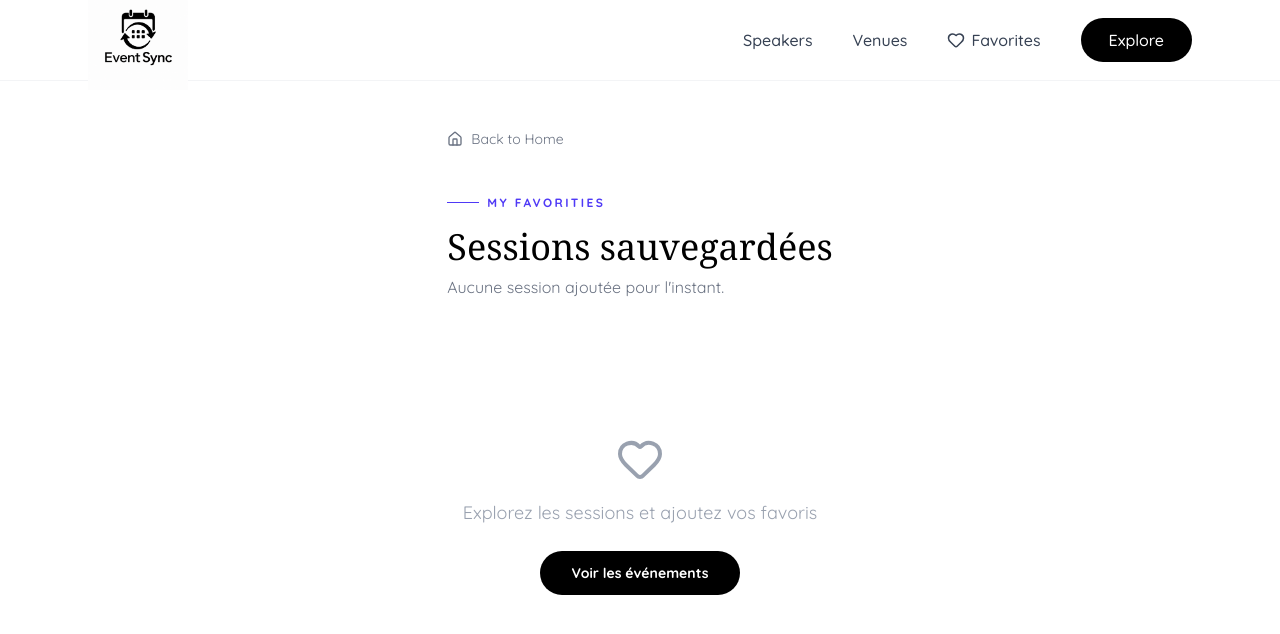
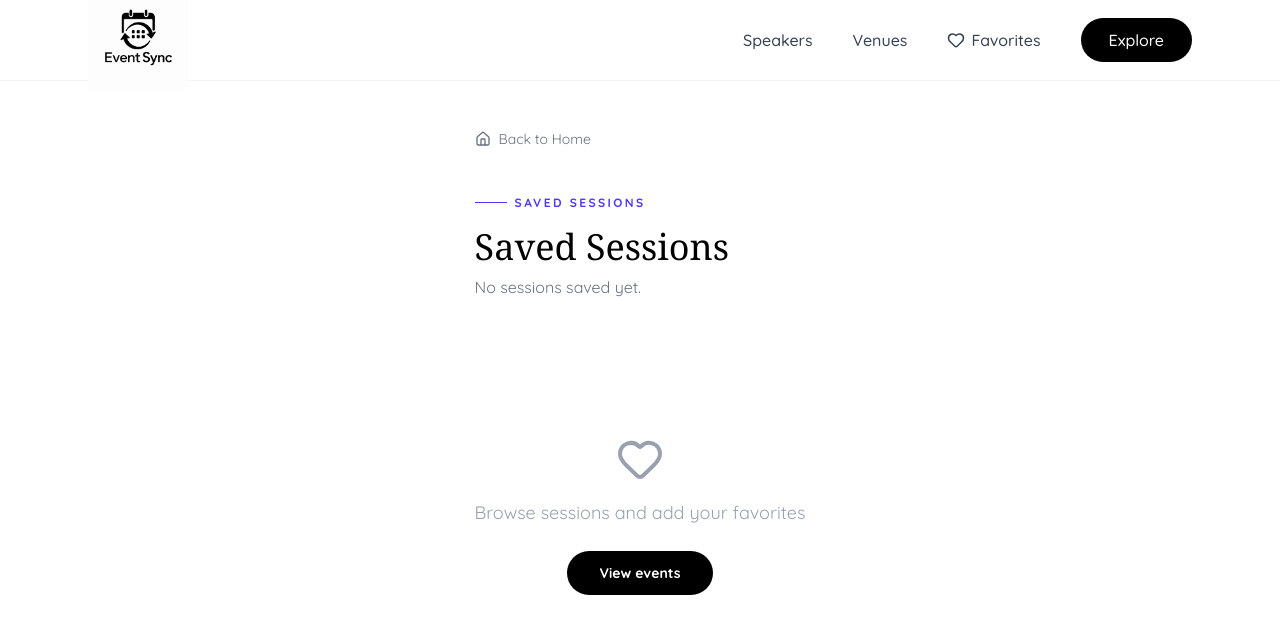
Before and after one commit to gama-hei/eventsync-core-platform, a Next.js app in the folder client/: page /favorites in a window 1280 px wide. Shown: the top 634 px of the page. Built offline with nearby package versions, Linux system fonts and the light colour scheme; no server answers.

Commit message:
i18n(favorites): switch UI language to English

```diff
--- a/client/src/app/favorites/page.tsx
+++ b/client/src/app/favorites/page.tsx
@@ -29,17 +29,17 @@ export default function FavoritesPage() {
         <div className="inline-flex items-center gap-2 mb-4">
           <span className="w-8 h-px bg-indigo-600" />
           <span className="text-xs font-bold uppercase tracking-[0.2em] text-indigo-600">
-            My Favorities
+           Saved Sessions
           </span>
         </div>
 
         <h1 className="text-4xl font-serif font-medium text-black mb-2">
-          Sessions sauvegardées
+          Saved Sessions
         </h1>
         <p className="text-gray-500">
           {favorites.length === 0
-            ? "Aucune session ajoutée pour l'instant."
-            : `${favorites.length} session${favorites.length > 1 ? "s" : ""} dans vos favoris`}
+            ? "No sessions saved yet."
+            : `${favorites.length} session${favorites.length > 1 ? "s" : ""} in your favorites.`}
         </p>
       </div>
 
@@ -47,12 +47,12 @@ export default function FavoritesPage() {
       {favorites.length === 0 && (
         <div className="flex flex-col items-center justify-center py-24 gap-4 text-gray-400">
           <Heart className="h-12 w-12" />
-          <p className="text-lg">Explorez les sessions et ajoutez vos favoris</p>
+          <p className="text-lg">Browse sessions and add your favorites</p>
           <Link
             href="/events/"
             className="mt-2 inline-flex items-center gap-2 bg-black text-white px-8 py-3 rounded-full font-bold text-sm hover:bg-zinc-800 transition-all"
           >
-            Voir les événements
+            View events
           </Link>
         </div>
       )}
```
